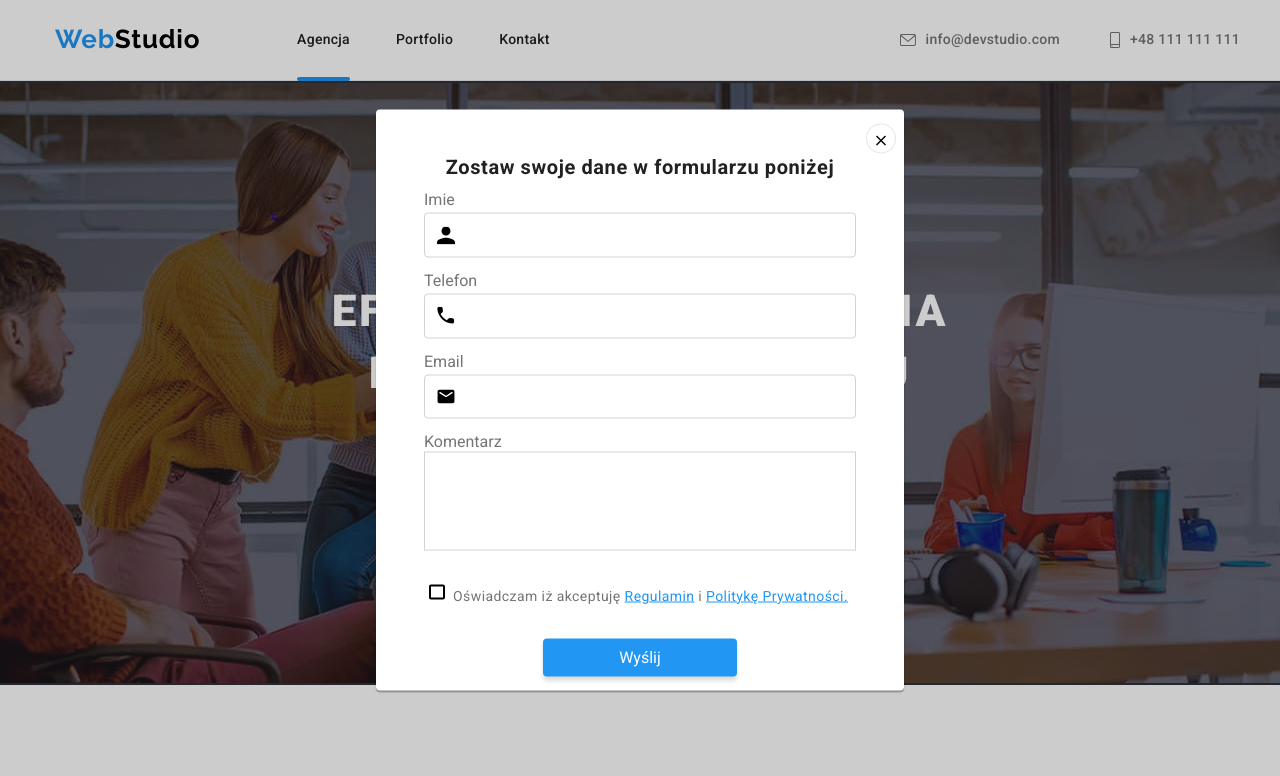
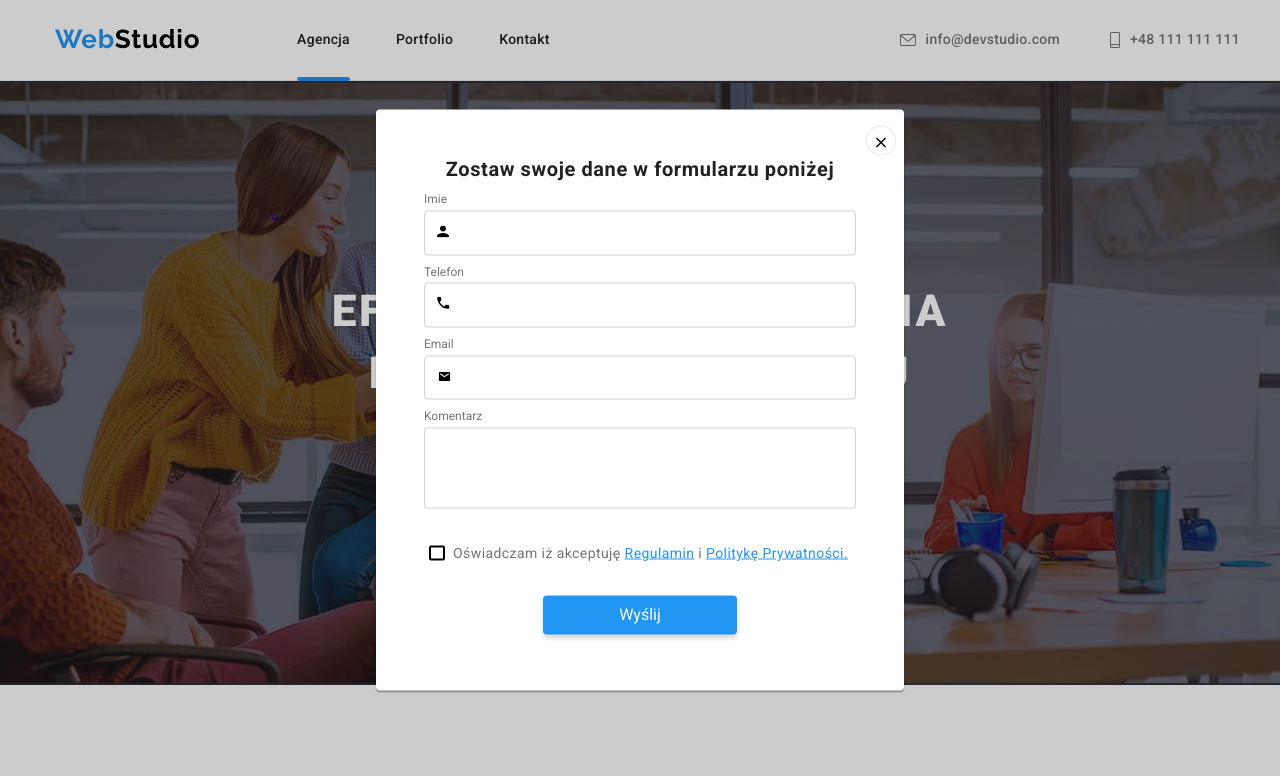
Before and after one commit to MarlenaHacel/goit-markup-hw-06, a plain HTML site: page index.html in a window 1280 px wide. Both pictures are taken after a click on the button "Zamów usługe". Shown: the top 776 px of the page. Drawn offline with nearby package versions, Linux system fonts and the light colour scheme.

Commit message:
dodanie poprawek

```diff
--- a/css/styles.css
+++ b/css/styles.css
@@ -225,10 +225,11 @@ ul {
   padding-top: 10px;
   padding-bottom: 4px;
   color: var(--text-color);
+  font-weight: 400;
+  font-size: 12px;
 }
 .form-area {
-  margin-top: 4px;
-  display: inline-flex;
+  display: block;
   align-items: center;
   border: 1px solid rgba(33, 33, 33, 0.2);
   border-radius: 4px;
@@ -237,32 +238,34 @@ ul {
   transition-duration: 250ms;
   transition-timing-function: cubic-bezier(0.4, 0, 0.2, 1);
 }
-.form-area:hover,
-.form-area:focus {
+
+.form-area:focus-within {
   border-color: var(--brand-logo-color);
   fill: var(--brand-logo-color);
 }
+
 .form-area input {
   border: none;
   outline: none;
   padding-left: 12px;
 }
-.form-area input:hover,
 .form-area input:focus {
   outline: none;
 }
 .comment-area {
+  margin-top: 4px;
   padding: 12px 16px;
   resize: none;
+  outline: none;
   color: var(--text-color);
   border: 1px solid rgba(33, 33, 33, 0.2);
-  color: var(--text-color);
+  border-radius: 4px;
   transition-property: border-color;
   transition-duration: 250ms;
   transition-timing-function: cubic-bezier(0.4, 0, 0.2, 1);
 }
-.comment-area:hover,
-.comment-area:focus {
+
+.comment-area:focus-within {
   border-color: var(--brand-logo-color);
 }
 ::placeholder {
@@ -284,12 +287,13 @@ ul {
   column-gap: 8px;
 }
 .form-licens-checkbox {
+  top: 3px;
   position: relative;
-  display: inline-flex;
+  display: flex;
+  align-items: center;
   width: 16px;
   height: 15px;
   border-radius: 2px;
-  padding: 0;
 }
 .checkbox {
   position: absolute;
@@ -308,7 +312,6 @@ ul {
   border: 2px solid var(--logo-color-primary);
   cursor: pointer;
   padding: 3px 1px 2px 2px;
-
   transition-property: border-color, color, fill;
   transition-duration: 250ms;
   transition-timing-function: cubic-bezier(0.4, 0, 0.2, 1);
@@ -317,7 +320,10 @@ ul {
   background-color: var(--brand-logo-color);
   border-color: var(--brand-logo-color);
   fill: var(--brand-color-white);
+  stroke: var(--brand-color-white);
+  stroke-width: 0.2px;
 }
+
 .form-links {
   color: var(--brand-logo-color);
   text-decoration: underline;
@@ -332,6 +338,7 @@ ul {
   box-shadow: 0px 4px 4px rgba(0, 0, 0, 0.15);
   border-radius: 4px;
   border: none;
+  margin-bottom: 40px;
 }
 .is-hidden .modal {
   transform: translate(-50%, -50%) scale(1) rotate(90deg);
--- a/index.html
+++ b/index.html
@@ -71,37 +71,32 @@
                 </button>
                 <p>Zostaw swoje dane w formularzu poniżej</p>
                 <form>
-                  <label>
-                    Imie
+                  <label for="username"> Imie </label>
                   <div class="form-area">
-                      <svg width="18" height="18">
+                    <svg width="12" height="12">
                       <use href="./images/icons.svg#contact-icon"></use>
                     </svg>
-                      <input type="text" name="username" />
+                    <input type="text" id="username" name="username" />
                   </div>
-                  </label>
-                  <label>
-                    Telefon
+                  <label for="telephone"> Telefon </label>
                   <div class="form-area">
-                      <svg width="18" height="18">
+                    <svg width="13" height="13">
                       <use href="./images/icons.svg#icon-telephone"></use>
                     </svg>
-                      <input type="text" name="telephone" />
+                    <input type="text" id="telephone" name="telephone" />
                   </div>
-                  </label>
-                  <label>
-                    Email
+                  <label for="email"> Email </label>
                   <div class="form-area">
-                      <svg width="18" height="18">
+                    <svg width="15" height="12">
                       <use href="./images/icons.svg#icon-email"></use>
                     </svg>
-                      <input type="text" name="email" />
+                    <input type="text" id="email" name="email" />
                   </div>
-                  </label>
                   <label>
                     Komentarz
                     <textarea
                       class="comment-area"
+                      id="comment"
                       rows="4"
                       name="comennt"
                       placeholder="Wprowadź tekst"
@@ -112,11 +107,11 @@
                 <div class="form-licens">
                   <label class="form-licens-checkbox">
                     <input class="checkbox" type="checkbox" name="acept" />
-                    <div class="checkbox-icon">
+                    <span class="checkbox-icon">
                       <svg width="16" height="15">
                         <use href="./images/icons.svg#icon-check"></use>
                       </svg>
-                    </div>
+                    </span>
                   </label>
                   <span>
                     Oświadczam iż akceptuję <a class="form-links" href="#">Regulamin</a> i
@@ -384,8 +379,8 @@
           </div>
         </div>
         <div>
+          <p class="footer-p">Zapisz się do newslettera</p>
           <label>
-            <p class="footer-p">Zapisz się do newslettera</p>
             <input class="footer-input" type="text" name="email" placeholder="E-mail" />
           </label>
           <button class="button-footer" type="submit">
```
Also changed, not shown: portfolio.html (+1 -1 lines), 2 other files. Lines whose indentation alone changed are shown as unchanged.
